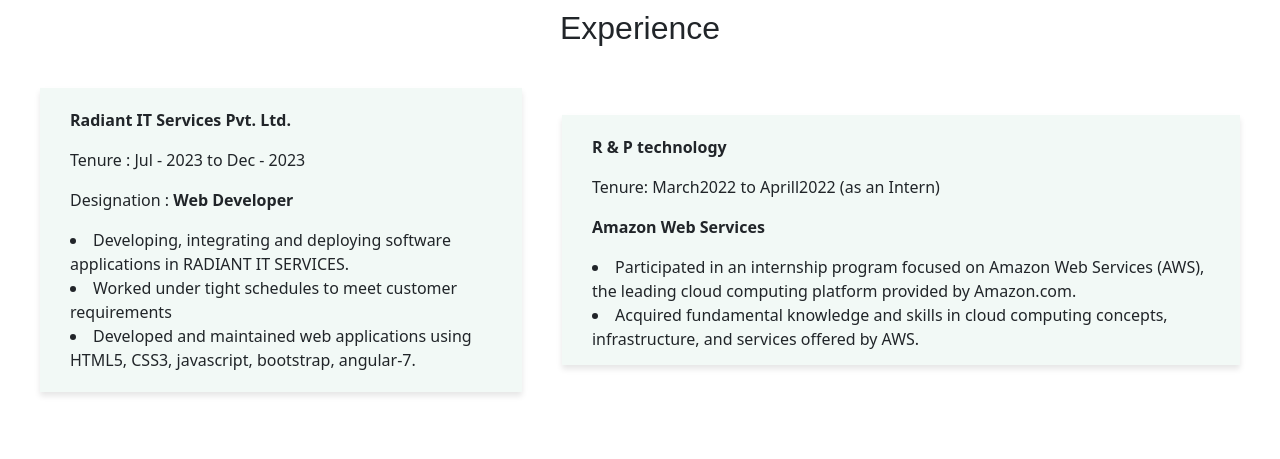
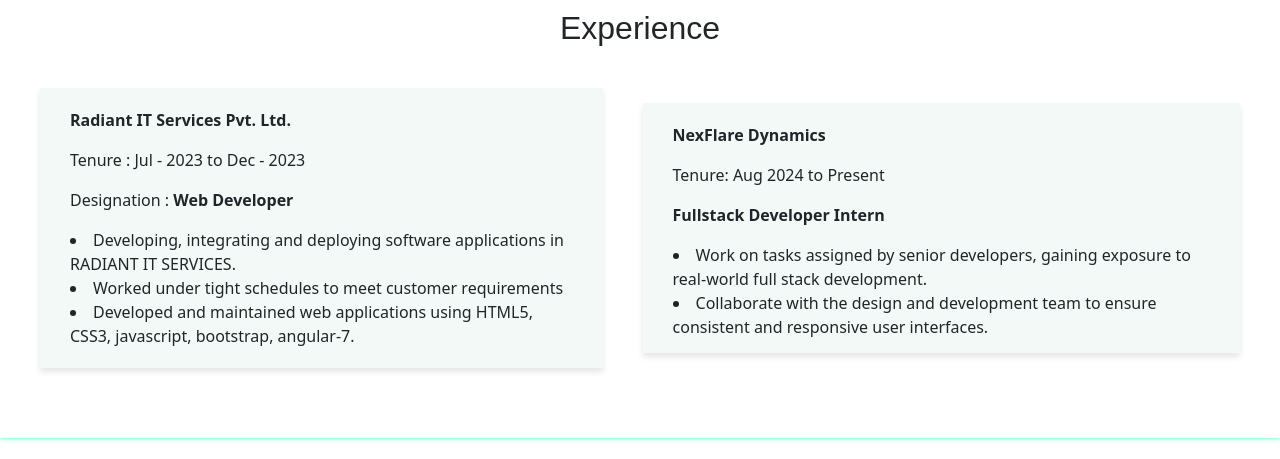
Before and after one commit to Priyanka-WebDev/resume, a plain HTML site: page index.html in a window 1280 px wide. Shown: the part 1140-1599 px from the top of the page. Drawn offline with nearby package versions, Linux system fonts and the light colour scheme; a web font is replaced by a local one.

Commit message:
Update index.html

```diff
--- a/index.html
+++ b/index.html
@@ -111,13 +111,13 @@
           bootstrap, angular-7.</li>
         </div>
         <div class="sec2">
-          <p><b>R & P technology</b></p>
-          <p>Tenure: March2022 to Aprill2022 (as an Intern)  </p>
-          <p><b>Amazon Web Services  </b></p>
-          <li>Participated in an internship program focused on Amazon Web Services (AWS), the
-leading cloud computing platform provided by Amazon.com. </li>
-            <li>Acquired fundamental knowledge and skills in cloud computing concepts,
-infrastructure, and services offered by AWS. </li>
+          <p><b>NexFlare Dynamics</b></p>
+          <p>Tenure: Aug 2024 to Present  </p>
+          <p><b>Fullstack Developer Intern</b></p>
+          <li>Work on tasks assigned by senior developers, gaining exposure
+ to real-world full stack development. </li>
+            <li>Collaborate with the design and development team to ensure
+ consistent and responsive user interfaces. </li>
         </div>
           </div>
       </section>
```
